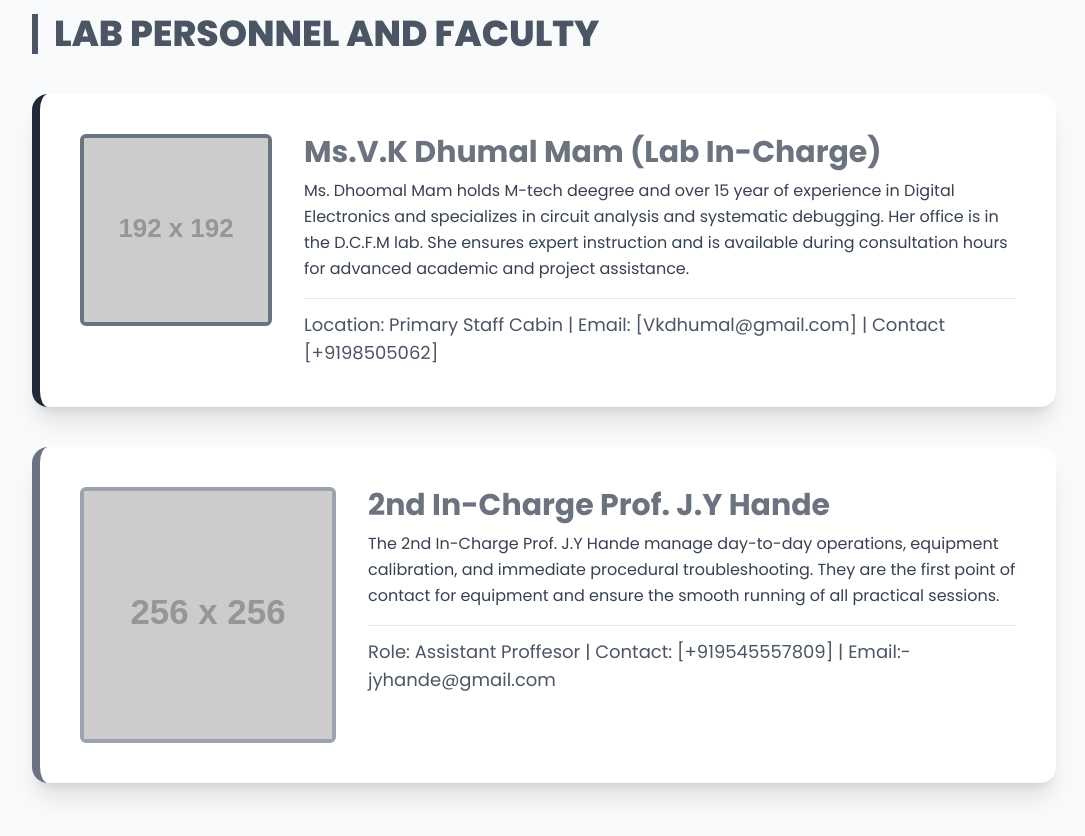
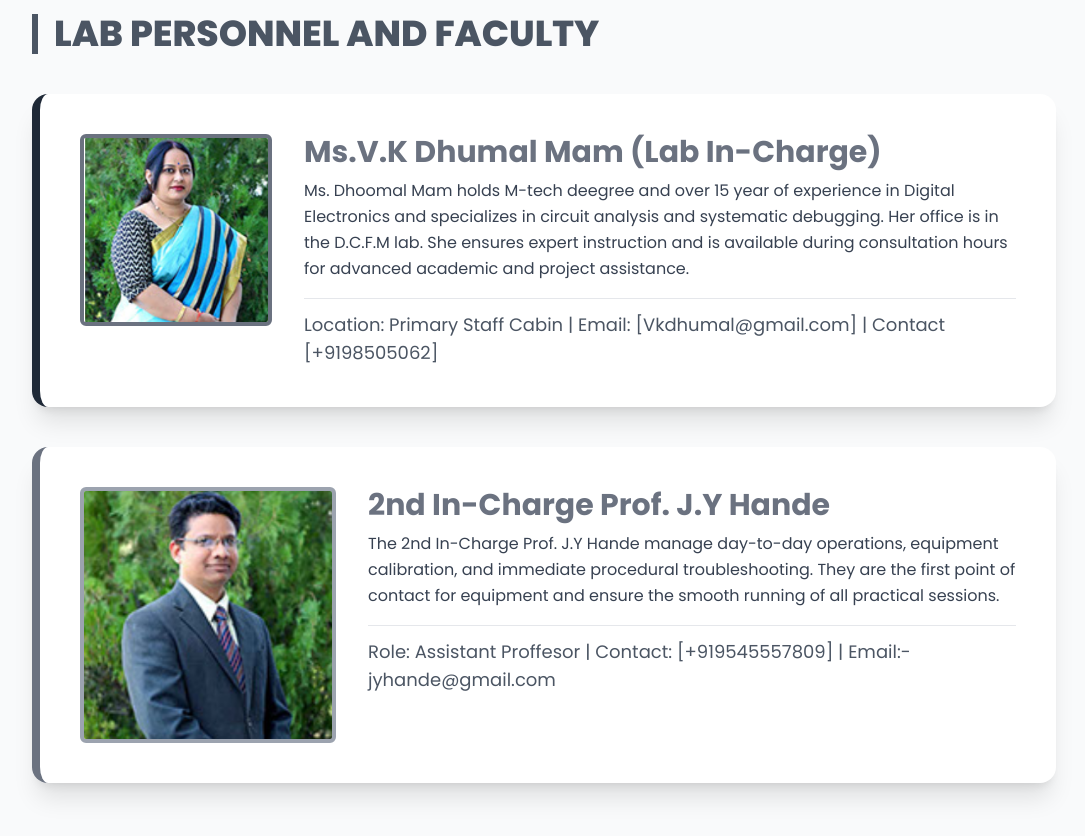
Before and after one commit to yuvrajlokhande19/newlabtour, a plain HTML site: page index.html in a window 1280 px wide. Shown: the part 2920-3756 px from the top of the page, without its empty margins (96-1181 px from the left). Drawn offline with nearby package versions, Linux system fonts and the light colour scheme; placeholder pictures from the web are drawn by us.

Commit message:
Update index.html
Signed-off-by: yuvrajlokhande19 <lokhandeyuvraj19@gmail.com>

```diff
--- a/index.html
+++ b/index.html
@@ -226,7 +226,7 @@
         <!-- Ms.V.K Dhumal Mam Profile (REVERTED TO SMALLER SIZE) --><div class="bg-white rounded-2xl p-6 sm:p-10 shadow-xl border-l-8 border-gray-800 animate-scroll">
             <div class="flex flex-col sm:flex-row items-center sm:items-start space-y-6 sm:space-y-0 sm:space-x-8">
                 <!-- Ms.V.K Dhumal Mam's Photo (Smaller Rectangular container) --><div class="flex-shrink-0 w-48 h-48 rounded-md border-4 border-gray-500 overflow-hidden bg-gray-100">
-                    <img src="images/dhoomal_mam.jpg" alt="Ms. Dhoomal Mam" class="w-full h-full object-cover"
+                    <img src="dhumal.png" alt="Ms. Dhoomal Mam" class="w-full h-full object-cover"
                          onerror="this.onerror=null; this.src='https://placehold.co/192x192/cccccc/333333?text=Profile+Photo+Missing'">
                 </div>
 
@@ -247,7 +247,7 @@
         <!-- 2nd In-Charge (INCREASED SIZE, NOW LARGER) --><div class="mt-10 animate-scroll bg-white rounded-2xl p-6 sm:p-10 shadow-xl border-l-8 border-gray-500">
              <div class="flex flex-col sm:flex-row items-center sm:items-start space-y-6 sm:space-y-0 sm:space-x-8">
                 <!-- 2nd In-Charge Photo (Larger Rectangular container, matching size) --><div class="flex-shrink-0 w-48 h-48 sm:w-64 sm:h-64 rounded-md border-4 border-gray-400 overflow-hidden bg-gray-200">
-                    <img src="images/support_staff.jpg" alt="2nd In-Charge and TAs" class="w-full h-full object-cover"
+                    <img src="hande.png" alt="2nd In-Charge and TAs" class="w-full h-full object-cover"
                          onerror="this.onerror=null; this.src='https://placehold.co/256x256/cccccc/333333?text=2nd+In-Charge+Photo'">
                 </div>
 
```
